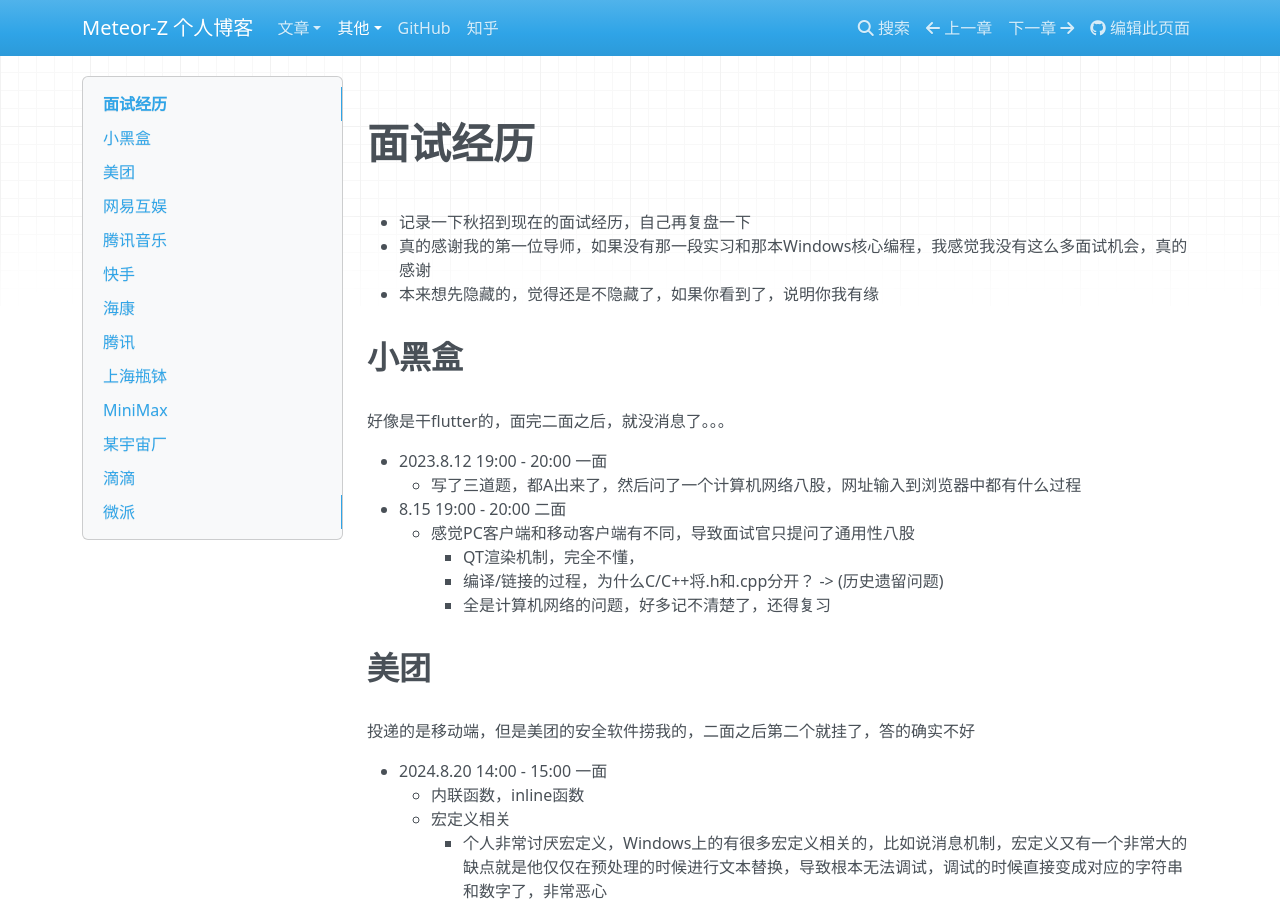
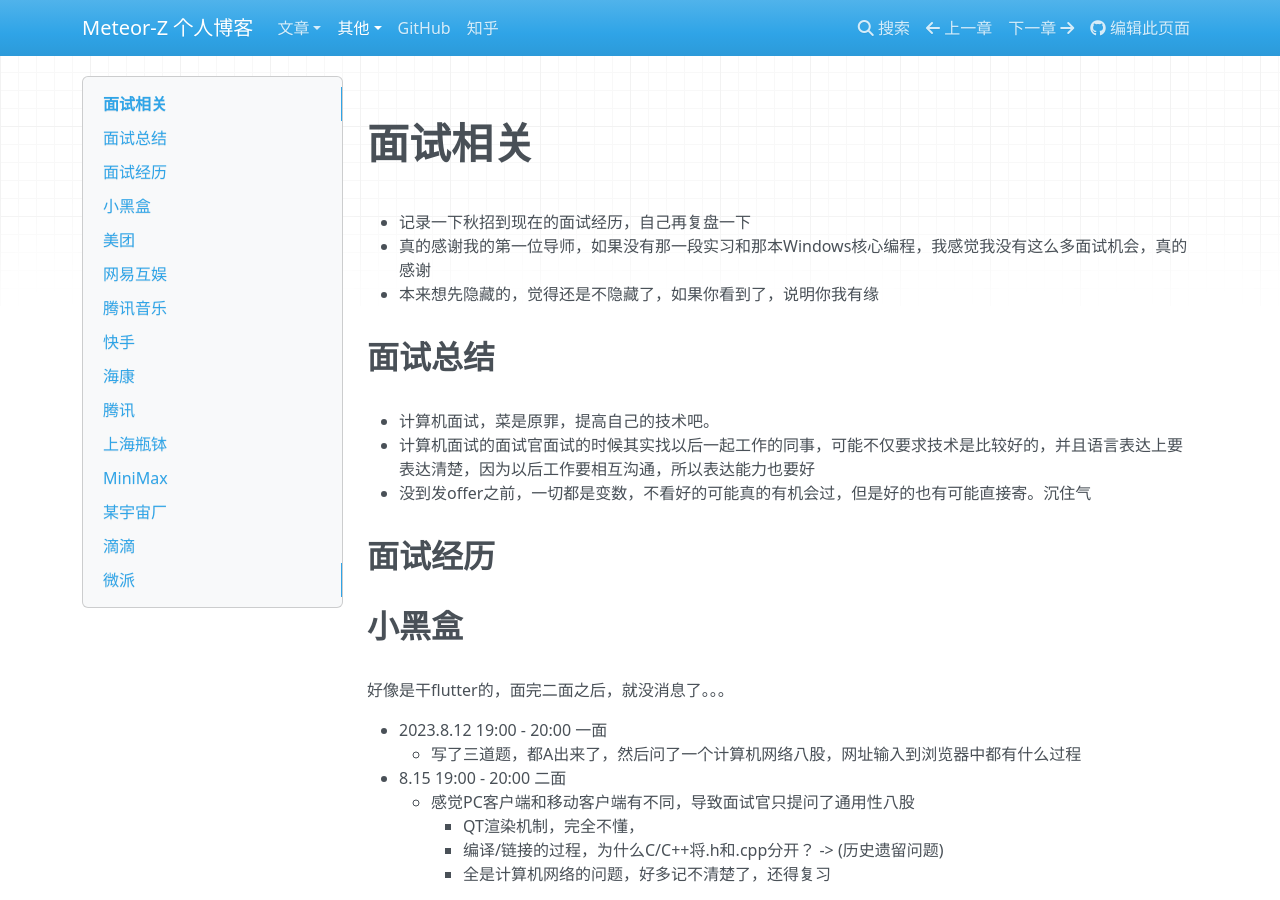
Before and after one commit to Meteor-Z/Meteor-Z.github.io, an MkDocs documentation site: the page built from docs/interview.md, in a window 1280 px wide and 900 px high. Built offline with MkDocs 1.6.1, drawn with Linux system fonts in a browser that asks for light colours; nearby versions of some CDN libraries; a script that is not in the unit is left out.

Commit message:
doc: 面试相关

```diff
--- a/docs/interview.md
+++ b/docs/interview.md
@@ -1,8 +1,16 @@
-# 面试经历
+# 面试相关
 
 - 记录一下秋招到现在的面试经历，自己再复盘一下
 - 真的感谢我的第一位导师，如果没有那一段实习和那本Windows核心编程，我感觉我没有这么多面试机会，真的感谢
 - 本来想先隐藏的，觉得还是不隐藏了，如果你看到了，说明你我有缘
+
+## 面试总结
+
+- 计算机面试，菜是原罪，提高自己的技术吧。
+- 计算机面试的面试官面试的时候其实找以后一起工作的同事，可能不仅要求技术是比较好的，并且语言表达上要表达清楚，因为以后工作要相互沟通，所以表达能力也要好
+- 没到发offer之前，一切都是变数，不看好的可能真的有机会过，但是好的也有可能直接寄。沉住气
+
+## 面试经历
 
 ## 小黑盒
 
```
